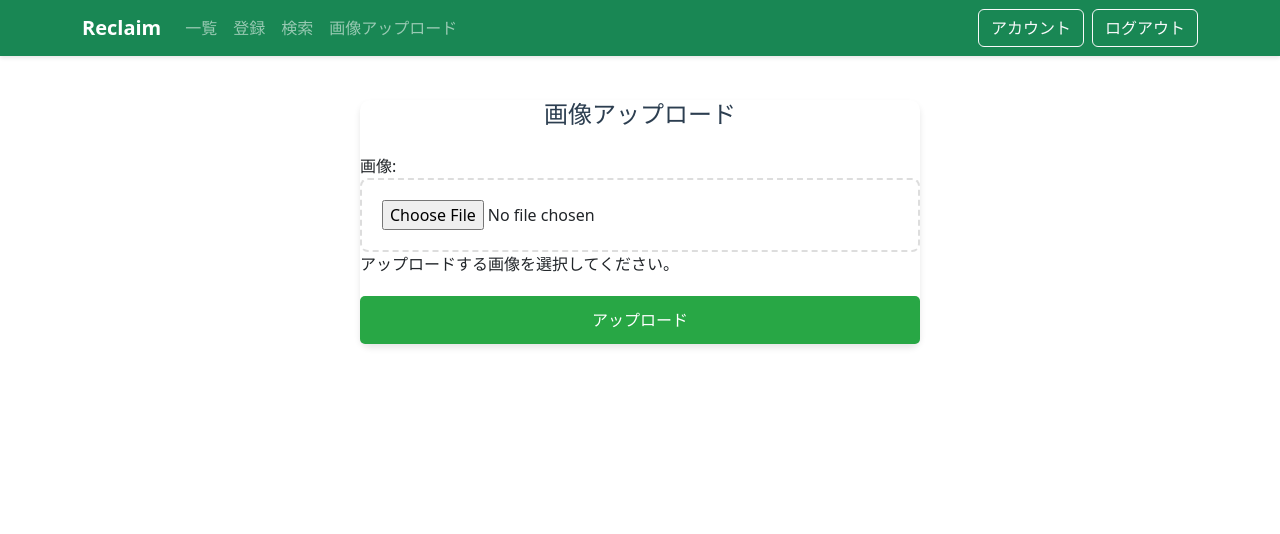
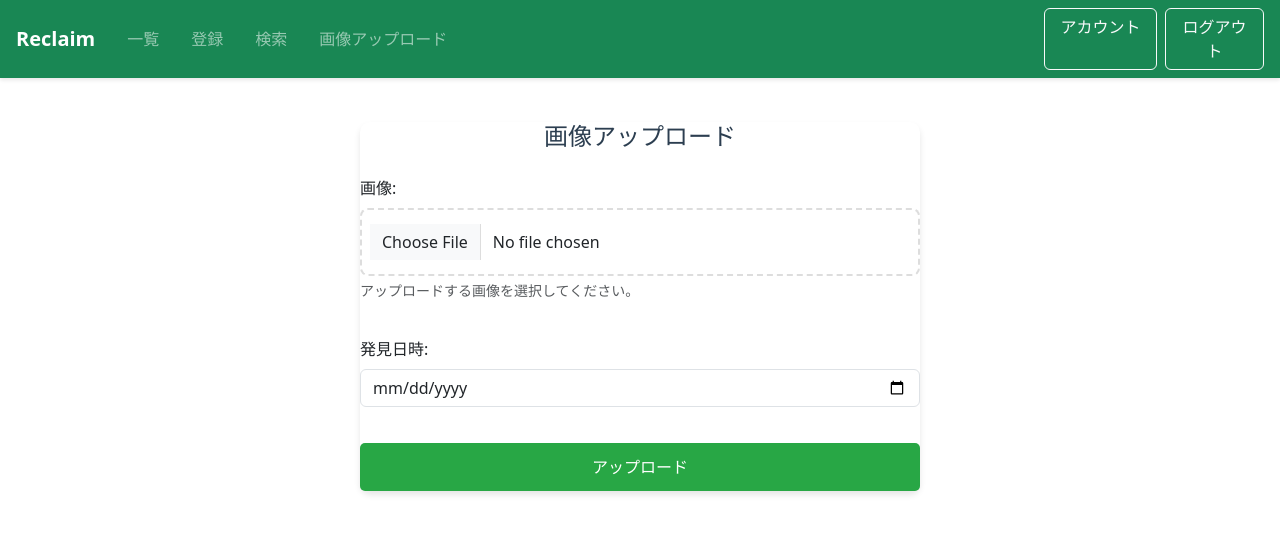
Before and after one commit to hirohiroto112607/ReClaim, a Django app: page /storeview/upload_image/ in a window 1280 px wide. Shown: the top 534 px of the page. Run offline with Django 5.2, Linux system fonts and the light colour scheme; the visitor is signed in with stand-in values (Sample User, id 1); some libraries are stand-ins or nearby versions.

Commit message:
モデルのフィールドにnull許可を追加し、画像アップロードフォームに発見日時を追加。テンプレートのスタイルを改善し、start.shで複数プロセスを同時に起動するスクリプトを作成。

```diff
--- a/reclaim/items/models.py
+++ b/reclaim/items/models.py
@@ -6,11 +6,11 @@ from django.db import models
 # Create your models here.
 class item(models.Model):
     item_id = models.AutoField(primary_key=True)
-    item_category_id = models.ForeignKey('item_category', on_delete=models.PROTECT)
-    item_name = models.CharField(max_length=100)
+    item_category_id = models.ForeignKey('item_category', on_delete=models.PROTECT, null=True)
+    item_name = models.CharField(max_length=100, null=True)
     item_date = models.DateTimeField()
-    item_lost_location = models.CharField(max_length=100)
-    item_description = models.TextField()
+    item_lost_location = models.CharField(max_length=100, null=True)
+    item_description = models.TextField(null=True)
     item_image = models.ImageField(upload_to='images/', blank=True, null=True)
     item_status = models.BooleanField(default=False)
     item_founder = models.ForeignKey(settings.AUTH_USER_MODEL, on_delete=models.PROTECT)
--- a/reclaim/storeview/forms.py
+++ b/reclaim/storeview/forms.py
@@ -35,9 +35,15 @@ class RegisterForm(ModelForm):
 
 
 class ImageUploadForm(forms.ModelForm):
+    item_date = forms.DateField(
+        label='発見日時',
+        widget=forms.DateInput(attrs={'type': 'date'}),
+        required=True
+    )
+
     class Meta:
         model = item
-        fields = ['item_image']
+        fields = ['item_image', 'item_date']
         labels = {
             'item_image': '画像',
         }
--- a/reclaim/storeview/views.py
+++ b/reclaim/storeview/views.py
@@ -109,9 +109,10 @@ def item_list_view(request):
 def upload_image(request):
     if request.method == 'POST':
         form = ImageUploadForm(request.POST, request.FILES)
-        if form.is_valid() and request.FILES != None:
+        if form.is_valid() and request.FILES:
             item_instance = form.save(commit=False)
-            item_instance.item_founder = request.user  # 現在のユーザーを設定
+            item_instance.item_founder = request.user
+            item_instance.item_date = form.cleaned_data['item_date']  # 日付データを保存
             item_instance.save()
             # バックグラウンドでAIに送信する
             GenAi.process_ai_generate(
--- a/reclaim/templates/storeview/base.html
+++ b/reclaim/templates/storeview/base.html
@@ -4,7 +4,7 @@
 <html lang="ja-JP">
   <head>
     <meta charset="UTF-8" />
-    <meta http-equiv="Content-type" content="text/html; charset=utf-8" name="viewport" content="width=device-width, initial-scale=1.0" />
+    <meta name="viewport" content="width=device-width, initial-scale=1.0, maximum-scale=1.0, user-scalable=no" />
     <link href="{% static 'css/styles.css' %}" rel="stylesheet" />
     <link rel="icon" href="{% static 'images/favicon.ico' %}" />
     {% bootstrap_javascript %}
@@ -18,7 +18,7 @@
     {% if user.is_authenticated %}
       {% if user.is_store or user.is_superuser %}
         <nav class="navbar navbar-expand-lg navbar-dark bg-success sticky-top">
-          <div class="container">
+          <div class="container-fluid px-2 px-sm-3">
             <a class="navbar-brand" href="{% url 'storeview:index' %}">
               <strong>Reclaim</strong>
             </a>
@@ -26,27 +26,27 @@
               <span class="navbar-toggler-icon"></span>
             </button>
             <div class="collapse navbar-collapse" id="navbarNav">
-              <ul class="navbar-nav me-auto">
+              <ul class="navbar-nav me-auto mb-2 mb-lg-0">
                 <li class="nav-item">
-                  <a class="nav-link" href="{% url 'storeview:index' %}">一覧</a>
+                  <a class="nav-link px-3" href="{% url 'storeview:index' %}">一覧</a>
                 </li>
                 <li class="nav-item">
-                  <a class="nav-link" href="{% url 'storeview:registerform' %}">登録</a>
+                  <a class="nav-link px-3" href="{% url 'storeview:registerform' %}">登録</a>
                 </li>
                 <li class="nav-item">
-                  <a class="nav-link" href="{% url 'storeview:search_page' %}">検索</a>
+                  <a class="nav-link px-3" href="{% url 'storeview:search_page' %}">検索</a>
                 </li>
                 <li class="nav-item">
-                  <a class="nav-link" href="{% url 'storeview:upload_image' %}">画像アップロード</a>
+                  <a class="nav-link px-3" href="{% url 'storeview:upload_image' %}">画像アップロード</a>
                 </li>
               </ul>
-              <div class="d-flex">
-                <a href="{% url 'accounts:profile' %}" class="btn btn-outline-light me-2">
+              <div class="d-flex flex-column flex-lg-row gap-2">
+                <a href="{% url 'accounts:profile' %}" class="btn btn-outline-light w-100">
                   <i class="bi bi-person-circle"></i> アカウント
                 </a>
-                <form action="{% url 'accounts:logout' %}" method="post" class="m-0">
+                <form action="{% url 'accounts:logout' %}" method="post" class="m-0 w-100">
                   {% csrf_token %}
-                  <button type="submit" class="btn btn-outline-light">ログアウト</button>
+                  <button type="submit" class="btn btn-outline-light w-100">ログアウト</button>
                 </form>
               </div>
             </div>
@@ -54,7 +54,7 @@
         </nav>
 
         {% if messages %}
-          <div class="container mt-3">
+          <div class="container-fluid px-2 px-sm-3 mt-3">
             {% for message in messages %}
               <div class="alert alert-{{ message.tags }} alert-dismissible fade show" role="alert">
                 {{ message }}
@@ -64,21 +64,21 @@
           </div>
         {% endif %}
 
-        <div class="container py-4">
+        <div class="container-fluid px-2 px-sm-3 py-4">
           {% block body %}{% endblock %}
         </div>
       {% endif %}
     {% else %}
-      <div class="container mt-5">
+      <div class="container-fluid px-2 px-sm-3 mt-4">
         <div class="card border-danger">
           <div class="card-body">
             <h4 class="card-title text-danger">アクセス制限</h4>
             <p class="card-text">このページにアクセスする権限がありません。</p>
             <hr />
             <p class="card-text mb-0">ログインしてください。</p>
-            <div class="mt-3">
-              <a class="btn btn-primary me-2" href="{% url 'accounts:login' %}?next={{ request.path }}">ログイン</a>
-              <a class="btn btn-secondary" href="{% url 'accounts:signup' %}?next={{ request.path }}">サインアップ</a>
+            <div class="mt-3 d-flex flex-column flex-sm-row gap-2">
+              <a class="btn btn-primary w-100" href="{% url 'accounts:login' %}?next={{ request.path }}">ログイン</a>
+              <a class="btn btn-secondary w-100" href="{% url 'accounts:signup' %}?next={{ request.path }}">サインアップ</a>
             </div>
           </div>
         </div>
--- a/reclaim/templates/storeview/upload_image.html
+++ b/reclaim/templates/storeview/upload_image.html
@@ -4,17 +4,28 @@
 {% block title %}画像アップロード{% endblock %}
 
 {% block body %}
-<link rel="stylesheet" href="{% static 'css/upload.css' %}">
+
+<link rel="stylesheet" href="/static/css/upload.css">
 <div class="upload-container">
   <div class="upload-card">
     <div class="card-body">
       <h1 class="upload-title">画像アップロード</h1>
       <form method="post" enctype="multipart/form-data" class="upload-form">
         {% csrf_token %}
-        {{ form.as_p }}
+        <div class="mb-3">
+          <label for="id_item_image" class="form-label">画像:</label>
+          <input type="file" name="item_image" accept="image/*" aria-describedby="id_item_image_helptext"
+            id="id_item_image" class="form-control" capture="camera">
+          <div class="form-text" id="id_item_image_helptext">アップロードする画像を選択してください。</div>
+        </div>
+        <div class="mb-3">
+          <label for="id_item_date" class="form-label">発見日時:</label>
+          <input type="date" name="item_date" id="id_item_date" class="form-control" required>
+        </div>
         <button type="submit" class="upload-button">アップロード</button>
       </form>
     </div>
   </div>
 </div>
+
 {% endblock %}
```
Also changed, not shown: 1 other file.
